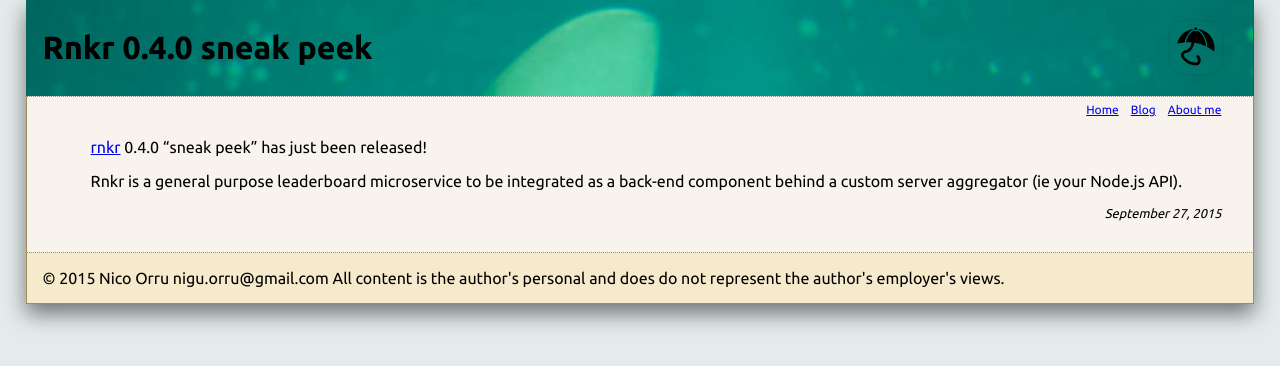
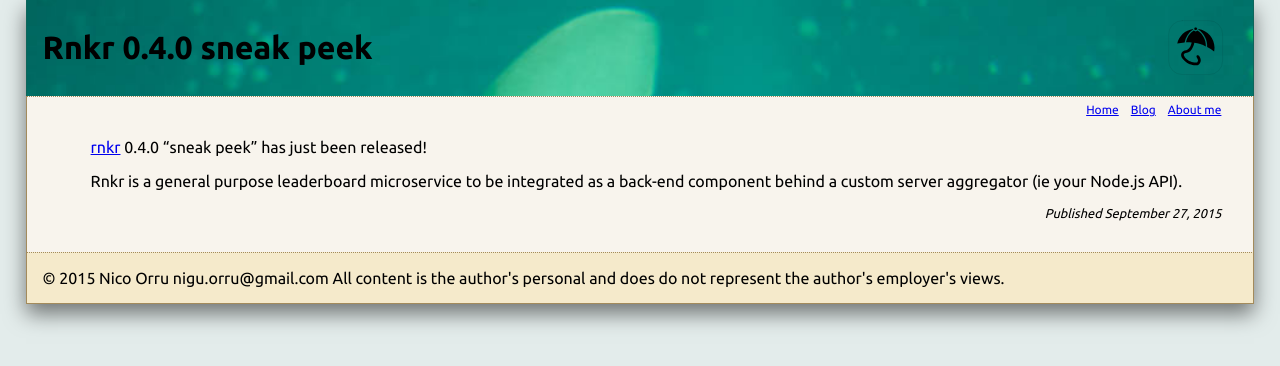
Before and after one commit to itadinanta/itadinanta.github.io, a Jekyll site: the page built from _posts/2015-9-27-rnkr-040-released.md, in a window 1280 px wide. Shown: the top 366 px of the page. Built offline with Jekyll 4.4.1, drawn with Linux system fonts in a browser that asks for light colours.

Commit message:
Date formatting

```diff
--- a/_layouts/default.html
+++ b/_layouts/default.html
@@ -19,13 +19,13 @@
 			</div>
 			<div id="content">
 				<div id="pageindex">
-				{% for p in site.data.pages %}<span class="links"><a href="/{{ p.name }}">{{ p.label }}</a></span>{% endfor %}
+					{% for p in site.data.pages %}<span class="links"><a href="/{{ p.name }}">{{ p.label }}</a></span>{% endfor %}
 				</div>
 				<div id="pagecontent">
-				{{ content }}
+					{{ content }}
 				</div>
 				<div id="pagedate">
-					{{ page.date | date: '%B %d, %Y' }}
+					{{ page.date | date: 'Published %B %d, %Y' }}
 				</div>
 			</div>
 			<div id="footer">
```
